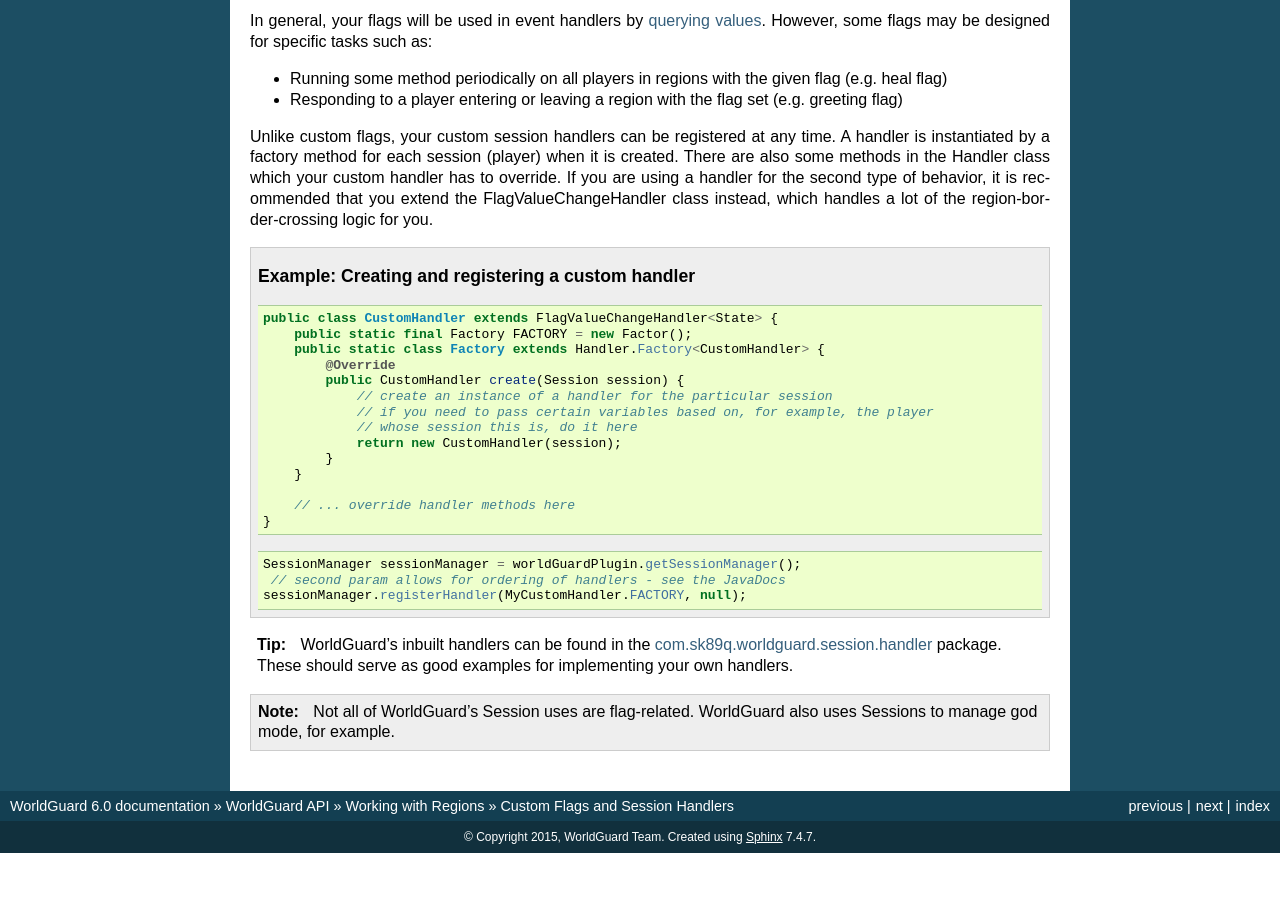
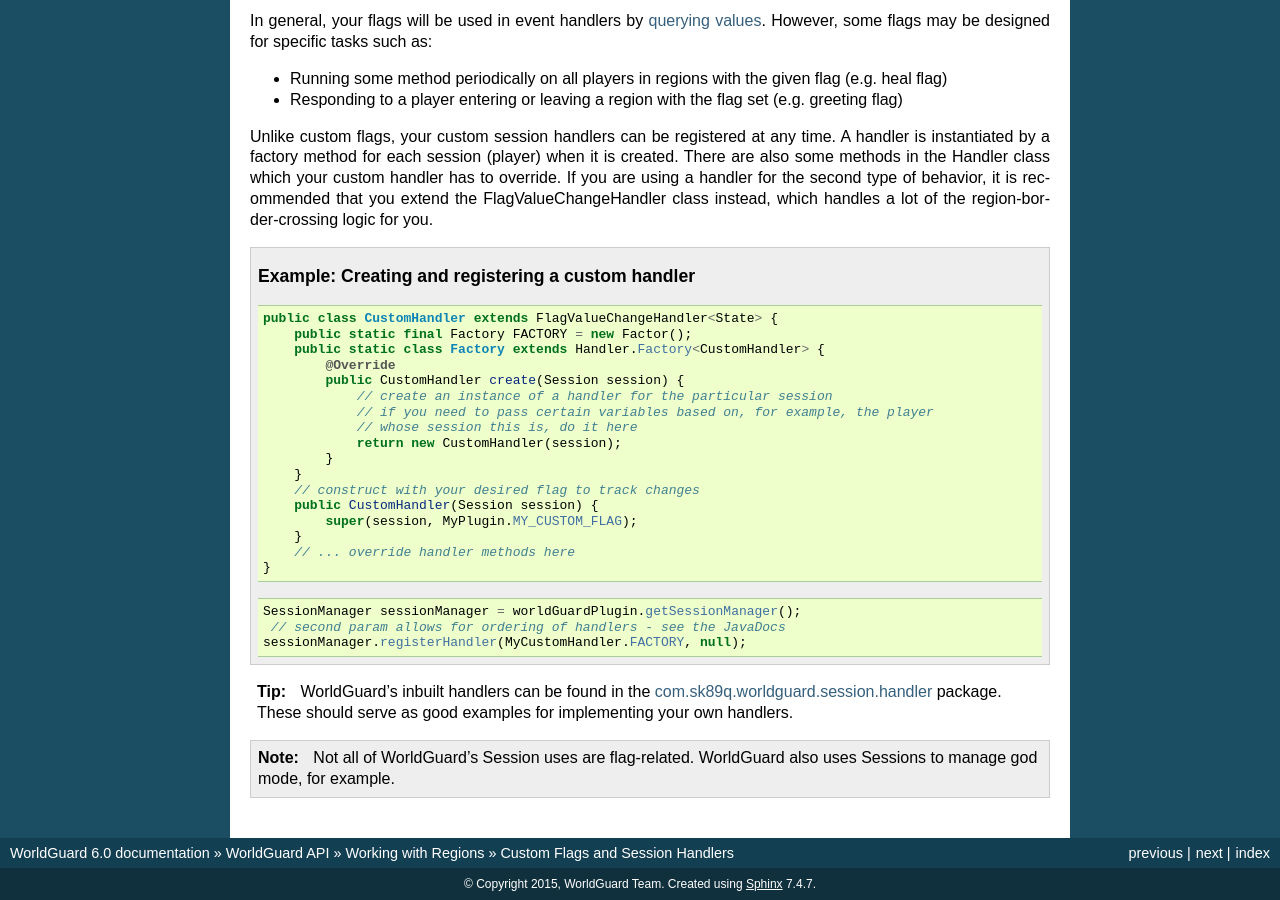
Before and after one commit to aurorasmiles/WorldGuardDocs, a Sphinx documentation site: the page built from source/developer/regions/custom-flags.rst, in a window 1280 px wide and 900 px high, scrolled down 893 px. Built offline with Sphinx 7.4.7, drawn with Linux system fonts in a browser that asks for light colours; before the commit the page ends 1746 px from its top, so only the background shows below that.

Commit message:
Add constructor to custom FlagValueChangeHandler example.

```diff
--- a/source/developer/regions/custom-flags.rst
+++ b/source/developer/regions/custom-flags.rst
@@ -61,7 +61,10 @@ Unlike custom flags, your custom session handlers can be registered at any time.
                     return new CustomHandler(session);
                 }
             }
-
+            // construct with your desired flag to track changes
+            public CustomHandler(Session session) {
+                super(session, MyPlugin.MY_CUSTOM_FLAG);
+            }
             // ... override handler methods here
         }
 
```
